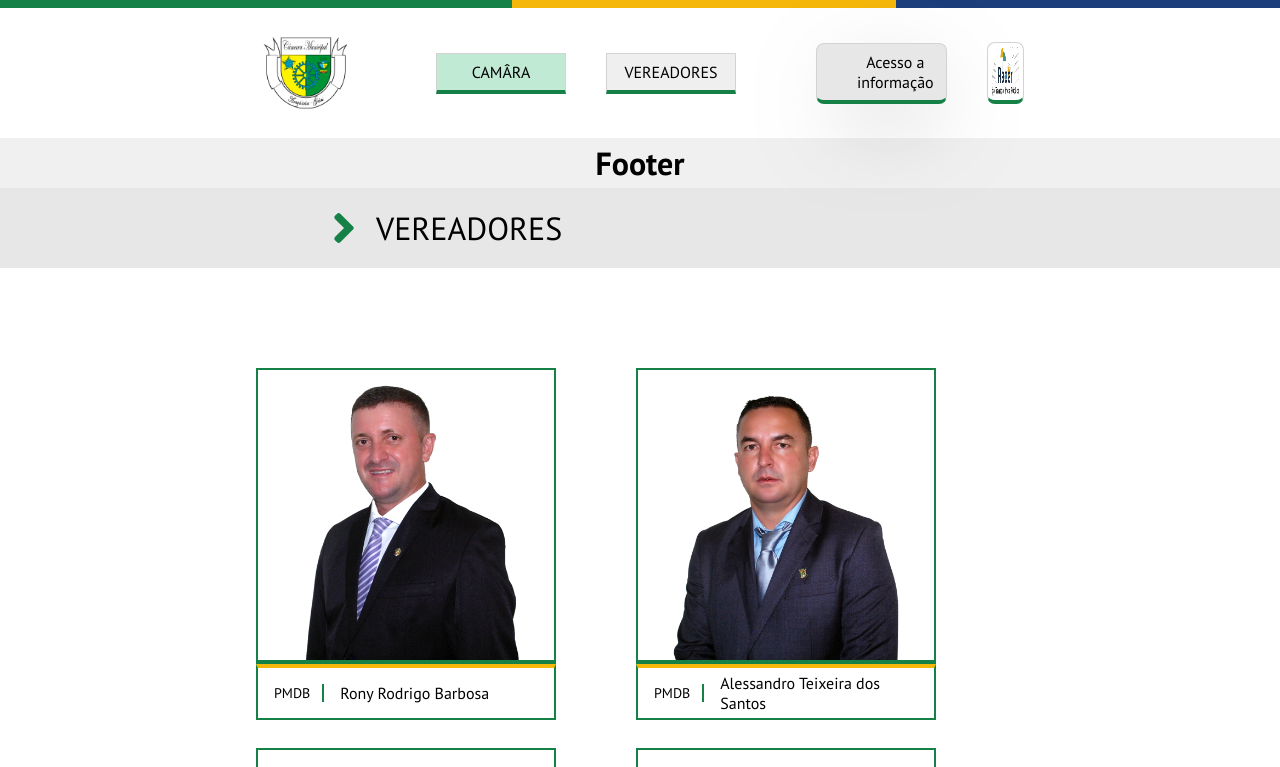
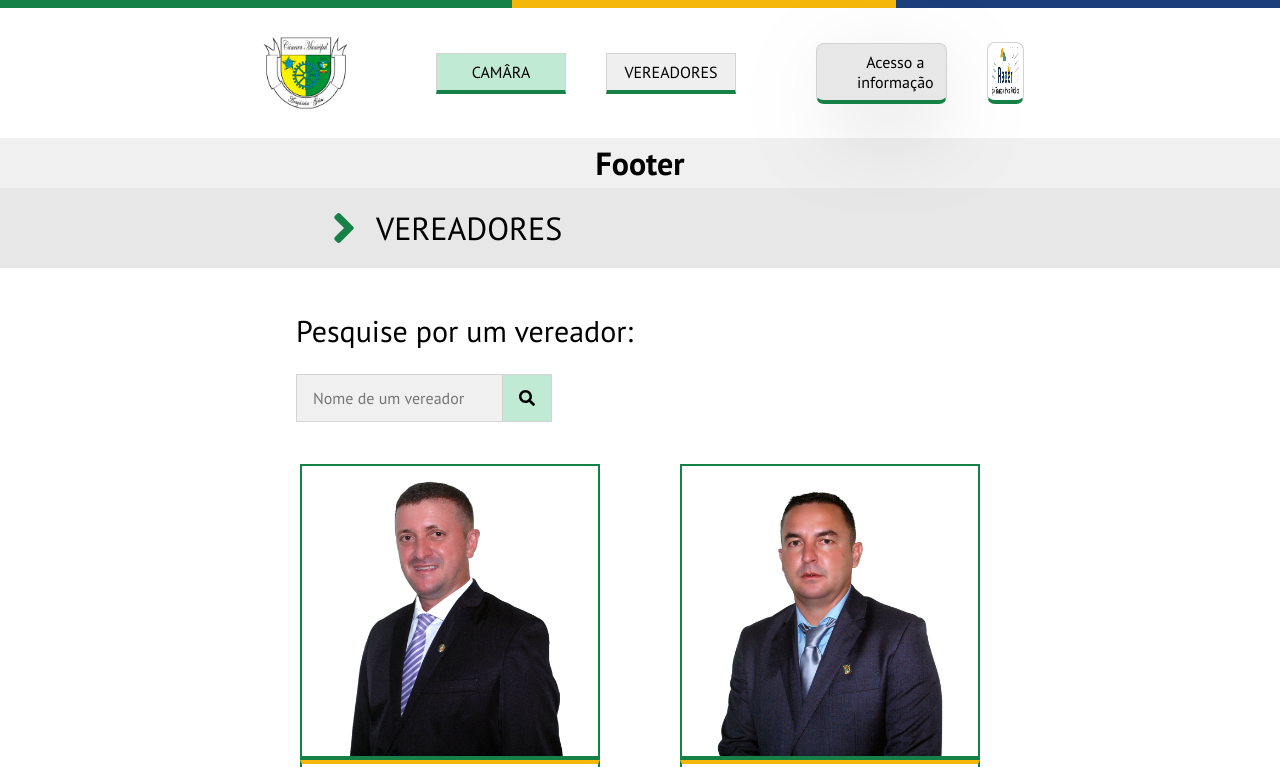
Before and after one commit to yaandn/siteCamara, a React (Vite) app: page /vereadores in a window 1280 px wide. Shown: the top 767 px of the page. Built offline with nearby package versions, Linux system fonts and the light colour scheme; some icons are missing.

Commit message:
criação de filtro para a lista de vereadores

```diff
--- a/src/components/Header/index.jsx
+++ b/src/components/Header/index.jsx
@@ -5,7 +5,7 @@ import { FaCircleInfo } from "react-icons/fa6";
 import Footer from "./Footer";
 import logo from '../../assets/imagens/logo.png'
 import logoTransparencia from '../../assets/imagens/logo-transparencia.png'
-import { useState } from "react";
+import { useLayoutEffect, useState } from "react";
 
 import { Link } from "react-router-dom";
 
@@ -26,6 +26,22 @@ export default function Header() {
   ]
 
   const [active, setActive] = useState(0)
+
+  function handlePageIndex(index) {
+    localStorage.setItem('pageAtual', index);
+    setActive(index);
+  }
+
+  useLayoutEffect(() => {
+    const page = localStorage.getItem('pageAtual');
+
+    setActive(Number(page))
+
+
+  }, [])
+
+
+
   return (
     <>
       <TopLine>
@@ -50,7 +66,7 @@ export default function Header() {
 
                     <Button
                       key={botao.id}
-                      onClick={()=> setActive((index))}
+                      onClick={() => handlePageIndex(index)}
                       className={
                         active === index
                         ? 'is-active'
--- a/src/components/VereadoresList/index.jsx
+++ b/src/components/VereadoresList/index.jsx
@@ -1,13 +1,49 @@
-import { BoxContainer, Container, Card, Footer } from "./styles";
+import { useCallback, useEffect, useState } from "react";
+
+import { Container, SearchContainer, BoxContainer,  Card, Footer } from "./styles";
 import  {vereadoresList}  from "../../data/InfoVereadores";
+import { FaSearch } from "react-icons/fa";
 
 
 export default function VereadorsList() {
+    const [filtro, setFiltro] = useState('');
+    const [vereadores, setVereadores] = useState(vereadoresList);
+
+
+    const handleFiltroChange = (event) => {
+        setFiltro(event.target.value)
+        console.log(filtro)
+
+    }
+
+    useEffect(() => {
+        let listaFiltrada = vereadoresList.filter((vereador) => vereador.nome.toLowerCase().includes(filtro.toLowerCase()))
+        setVereadores(listaFiltrada);
+    }, [filtro])
+
+
 
     return (
         <Container>
+            <SearchContainer>
+                <span>Pesquise por um vereador:</span>
+                <div className="input-container">
+                    <input
+                        type="text"
+                        placeholder="Nome de um vereador"
+                        value={filtro}
+                        onChange={handleFiltroChange}
+                    />
+                    <div className="icon">
+                        <FaSearch />
+                    </div>
+                </div>
+
+
+            </SearchContainer>
             <BoxContainer>
-                {vereadoresList.map((vereador, index)=> {
+
+                {vereadores.map((vereador, index)=> {
                     return (
                         <Card key={index}>
                             <img src={vereador.foto} alt='foto-vereador' className="foto-vereador" />
--- a/src/components/VereadoresList/styles.js
+++ b/src/components/VereadoresList/styles.js
@@ -4,14 +4,19 @@ export const Container = styled.div`
     width: 100%;
     display: flex;
     justify-content: center;
+    align-items: center;
+    flex-direction: column;
+
 `;
 
 export const BoxContainer = styled.div`
     width: 60%;
     display: flex;
     align-items: row;
-    margin-top: 100px;
+
+
     align-items: center;
+    justify-content: center;
     gap: 80px;
     flex-wrap: wrap;
     margin-bottom: 100px;
@@ -26,6 +31,9 @@ export const Card = styled.div`
     flex-direction: column;
     align-items: center;
     background-color: var(--cor-primaria);
+    transition: width 0.1s ease-in;
+    transition: height 0.1s ease-in;
+
 
 
 
@@ -34,6 +42,17 @@ export const Card = styled.div`
         width: 100%;
         height: 100%;
 
+    }
+
+    &:hover {
+        width: 310px;
+        height: 310px;
+        cursor: pointer;
+
+        footer {
+            width: 310px;
+            height: 66px;
+        }
     }
 `;
 
@@ -49,6 +68,10 @@ export const Footer = styled.footer`
     padding: 16px;
     border: 2px solid var(--cor-primaria);
     border-top: 4px solid var(--cor-secundaria) ;
+    transition: width 0.1s ease-in;
+    transition: height 0.1s ease-in;
+
+
 
 
     .partido {
@@ -61,6 +84,55 @@ export const Footer = styled.footer`
             margin-right: 12px;
         }
     }
+`;
+
+export const SearchContainer = styled.div`
+    height: 100px;
+    width: 60%;
+    margin-top: 48px;
+    margin-bottom: 48px;
+    padding: 40px;
+    display: flex;
+    flex-direction: column;
+    justify-content: center;
+    gap: 24px;
+
+    span {
+        font-size: 30px;
+    }
+
+    .input-container {
+        display: flex;
+        align-items: center;
+    }
+
+    input {
+        width: 30%;
+        padding: 16px;
+        height: 48px;
+        background-color: var(--cor-neutra-light);
+        border: 1px solid lightgray;
+        border-right: none;
+        font-size: 16px;
+    }
+
+    input:focus {
+        outline: none;
+    }
+
+    .icon {
+        background-color: var(--cor-primaria-light);
+        padding: 16px;
+        height: 48px;
+        display: flex;
+        align-items: center;
+        justify-content: center;
+        border: 1px solid lightgray;
+        cursor: pointer;
+    }
+
+
+
 
 
 
--- a/src/data/InfoVereadores/index.js
+++ b/src/data/InfoVereadores/index.js
@@ -74,11 +74,11 @@ export const vereadoresList = [
          foto: Serginho,
     },
     {
-        nome: 'Rony Rodrigo Barbosa',
+        nome: 'Eudes Carlos de Oliveira',
         partido: 'PMDB',
         biografia: 'lorem ypsum',
-        telefone: '(62) 98630-5412',
-        email: 'ronyrodrigogago@gmail.com',
-         foto: Rony,
+        telefone: '(62) 98660-2104',
+        email: 'eudescarlosoliveira@gmail.com',
+        foto: Eudes,
     }
 ]
```
